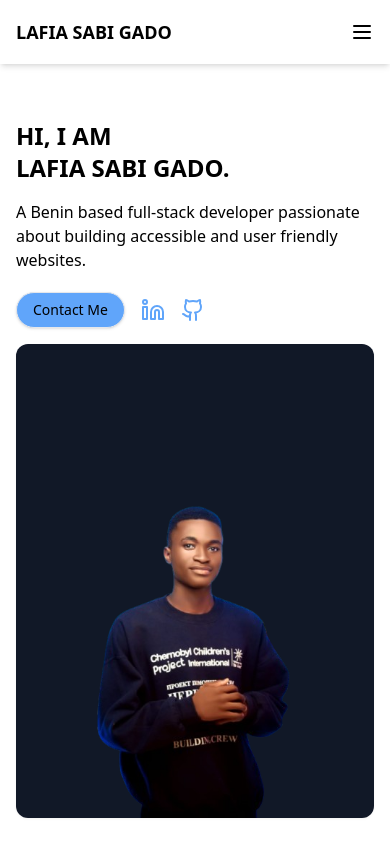
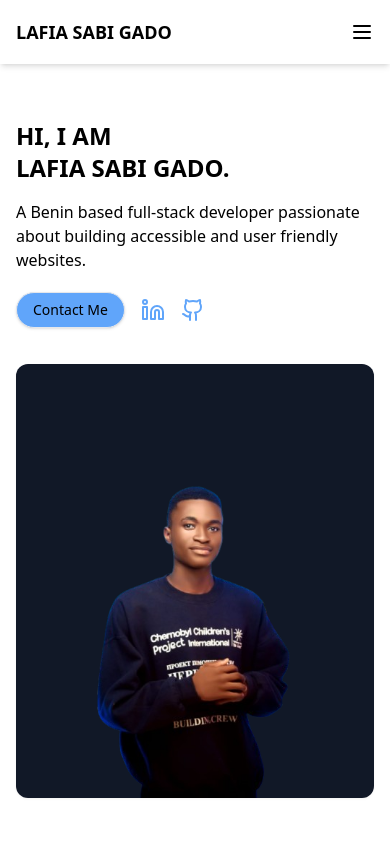
Before and after one commit to Lafiasabigado/Lafia-Portfolio, a Next.js app: page / in a window 390 px wide. Shown: the top 844 px of the page. Built offline with nearby package versions, Linux system fonts and the light colour scheme.

Commit message:
my projects section

```diff
--- a/app/components/Presentation.tsx
+++ b/app/components/Presentation.tsx
@@ -30,7 +30,8 @@ const Presentation = () => {
             </div>
          </div>
       </div>
-      <div className='pt-10 sm:pt-0 w-full sm:w-[300px] h-full hover:bg-blue-300 rounded-xl flex justify-center drop-shadow-sm hover:scale-105 transition-transform duration-300 ease-in-out items-center bg-bgdarkPrimary'>
+      <div className='pt-5 sm:pt-0'>
+        <div className='w-full sm:w-[300px] h-full hover:bg-zinc-700 rounded-xl flex justify-center drop-shadow-sm hover:scale-105 transition-transform duration-300 ease-in-out items-center bg-bgdarkPrimary'>
           <Image
           src='/logo1.png'
           alt='Lafia'
@@ -40,6 +41,7 @@ const Presentation = () => {
           />
         </div>
       </div>
+    </div>
   )
 }
 
```
Lines whose indentation alone changed are shown as unchanged.
